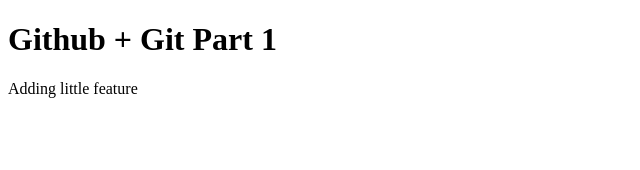
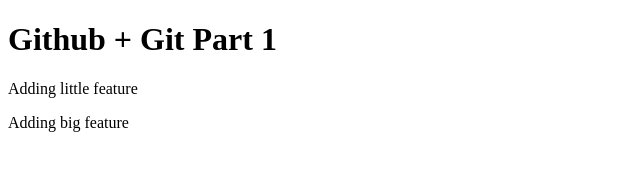
Before and after one commit to MaGo1024/BACKGROUND-GENERATOR, a plain HTML site: page index.html in a window 1280 px wide. Shown: the whole page, without its empty margins (0-640 px from the left). Drawn offline with Linux system fonts and the light colour scheme.

Commit message:
add bigfeature

```diff
--- a/index.html
+++ b/index.html
@@ -17,6 +17,7 @@
         <![endif]-->
         <h1>Github + Git Part 1</h1>
         <p>Adding little feature</p>
+        <p>Adding big feature</p>
         <script src="" async defer></script>
     </body>
 </html>
```
